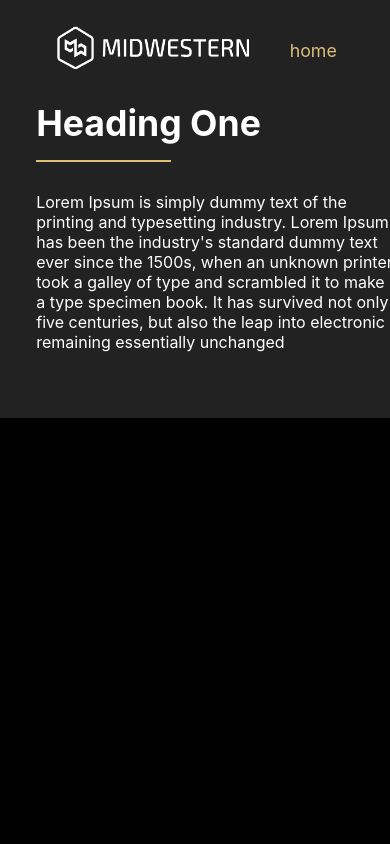
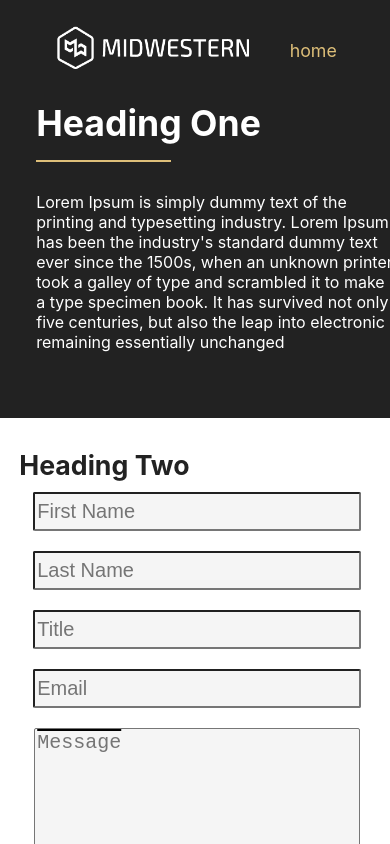
Before and after one commit to Nefari0/MWI-tech-challenge, a React (Create React App) app in the folder mwi-tech-challenge/: page / in a window 390 px wide. Both pictures are taken after a click on the link "contact". Shown: the top 844 px of the page. Built offline with nearby package versions, Linux system fonts and the light colour scheme; no server answers.

Commit message:
<Contact/> is responsive. cleaned code

```diff
--- a/mwi-tech-challenge/src/Components/Home/Contact/Contact.css
+++ b/mwi-tech-challenge/src/Components/Home/Contact/Contact.css
@@ -3,16 +3,12 @@
     position: absolute;
     bottom: 100px;
     right: 75px;
-    /* min-height: 100vh; */
     height:300px;
     width: 450px;
-    /* min-width: 1200px; */
-    /* background-color: #222222; */
-    /* background-color: #DEBF79; */
     display: flex;
 	flex-direction: column;
 	flex-wrap: nowrap;
-	justify-content: flex-start;
+    justify-content: space-around;
 	align-items: flex-start;
 	align-content: flex-end;
 }
@@ -26,12 +22,16 @@
     color: #555;
     text-decoration: overline;
     font-size: 20px;
-
 }
-.disabled { color: gray; }
 
 .small-input-row {
     width: 100%;
+    display: flex;
+	flex-direction: row-reverse;
+	flex-wrap: nowrap;
+	justify-content: space-around;
+	align-items: center;
+	align-content: center;
 }
 .large-input,
 .small-input {
@@ -46,12 +46,10 @@
 
 .large-input {
     margin: 10px;
-    width: 87%;
+    width: 90%;
     height: 60px;
-    /* color: #555; */
     text-decoration: overline;
     font-size: 20px;
-
     text-align: top;
 }
 
@@ -62,3 +60,25 @@
     background-color: #DEBF79;
     margin: auto;
 }
+
+@media(max-width:1000px) {
+    .contact-page {
+        position: relative;
+        background-color: #fff;
+        width: 400px;
+        height: 650px;
+        margin-left: 19px;
+        padding-top: 30px;
+    }
+
+    .small-input-row {
+        flex-direction: column;
+    }
+    .small-input {
+        width: 80%;
+    }
+    .large-input {
+        width: 80%;
+        height: 200px;
+    }
+}
--- a/mwi-tech-challenge/src/Components/Home/Contact/Contact.js
+++ b/mwi-tech-challenge/src/Components/Home/Contact/Contact.js
@@ -29,7 +29,6 @@ class Contact extends Component {
     }
 
     sendInfo = () => {
-        // console.log('hit "sendInfo"')
         const { firstName,lastName,title,email,message } = this.state
         axios.post(`/api/contacts/new`,{firstName,lastName,title,email,message})
     }
@@ -38,11 +37,24 @@ class Contact extends Component {
 
         return(<div className='contact-page'>
             <h2 className='heading-2' style={{marginLeft:'22px'}} >Heading Two</h2>
-            <div className='small-input-row' ><input onChange={(e) => this.inputHandler('firstName',e.target.value)} className='small-input' placeholder='First Name'/><input onChange={(e) => this.inputHandler('lastName',e.target.value)}className='small-input' placeholder='Last Name' /></div>
-            <div className='small-input-row' ><input onChange={(e) => this.inputHandler('title',e.target.value)} className='small-input' placeholder='Title'/><input onChange={(e) => this.inputHandler('email',e.target.value)} className='small-input' placeholder='Email'/></div>
-            {/* <div className='small-input-row' ><input className='large-input' /></div> */}
-            <div className='small-input-row'><textarea onChange={(e) => this.inputHandler('message',e.target.value)} className='large-input' placeholder='Message' ></textarea></div>
-            <div onClick={() => this.sendInfo()} className='submit-button'><p className='content-box-text' style={{color:'#fff'}}>Submit</p></div>
+
+            <div className='small-input-row' >
+                <input onChange={(e) => this.inputHandler('firstName',e.target.value)} className='small-input' placeholder='First Name'/>
+                <input onChange={(e) => this.inputHandler('lastName',e.target.value)}className='small-input' placeholder='Last Name' />
+            </div>
+
+            <div className='small-input-row' >
+                <input onChange={(e) => this.inputHandler('title',e.target.value)} className='small-input' placeholder='Title'/>
+                <input onChange={(e) => this.inputHandler('email',e.target.value)} className='small-input' placeholder='Email'/>
+            </div>
+
+            <div className='small-input-row'>
+                <textarea onChange={(e) => this.inputHandler('message',e.target.value)} className='large-input' placeholder='Message' ></textarea>
+            </div>
+
+            <div onClick={() => this.sendInfo()} className='submit-button'>
+                <p className='content-box-text' style={{color:'#fff'}}>Submit</p>
+            </div>
         </div>)
     }
 }
```
